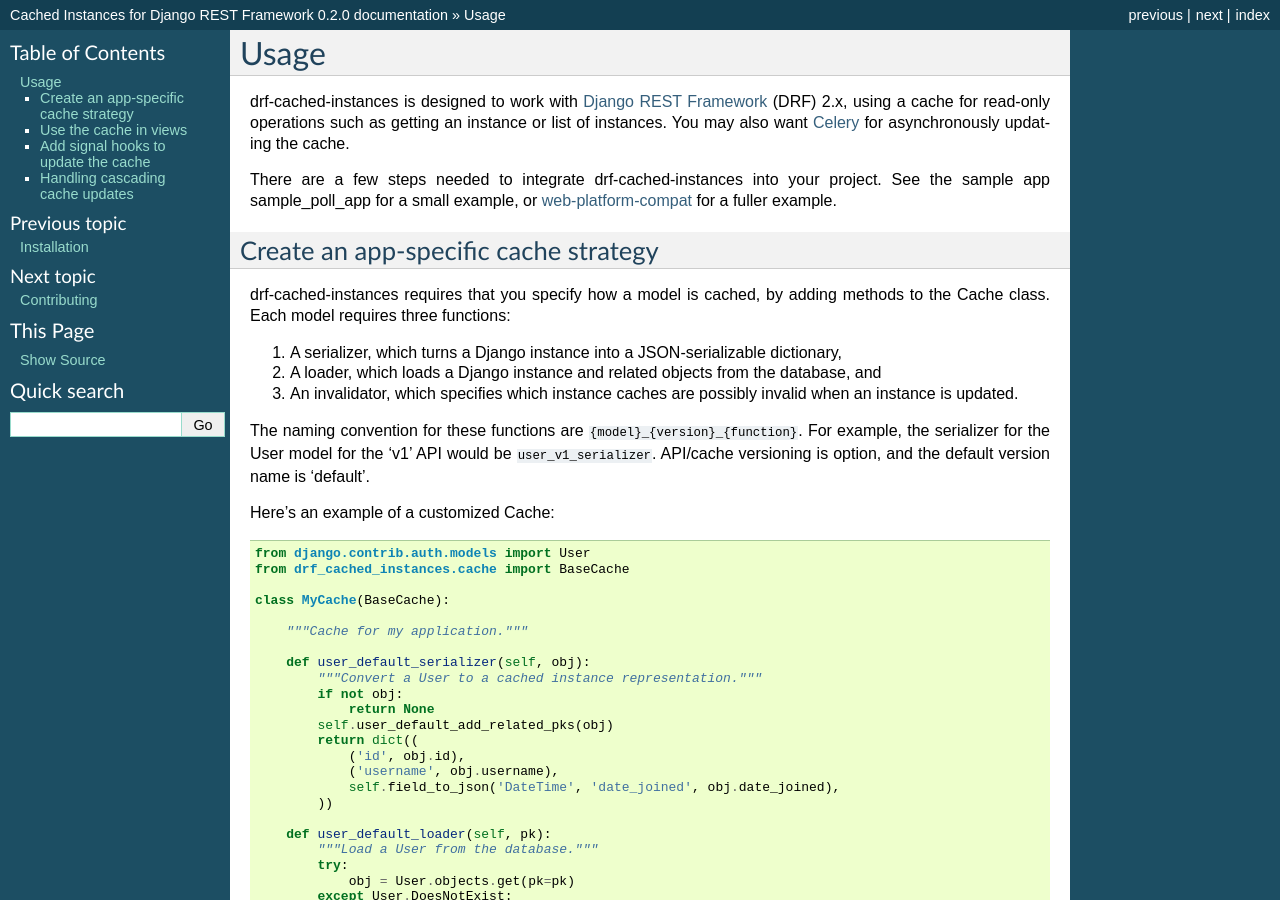
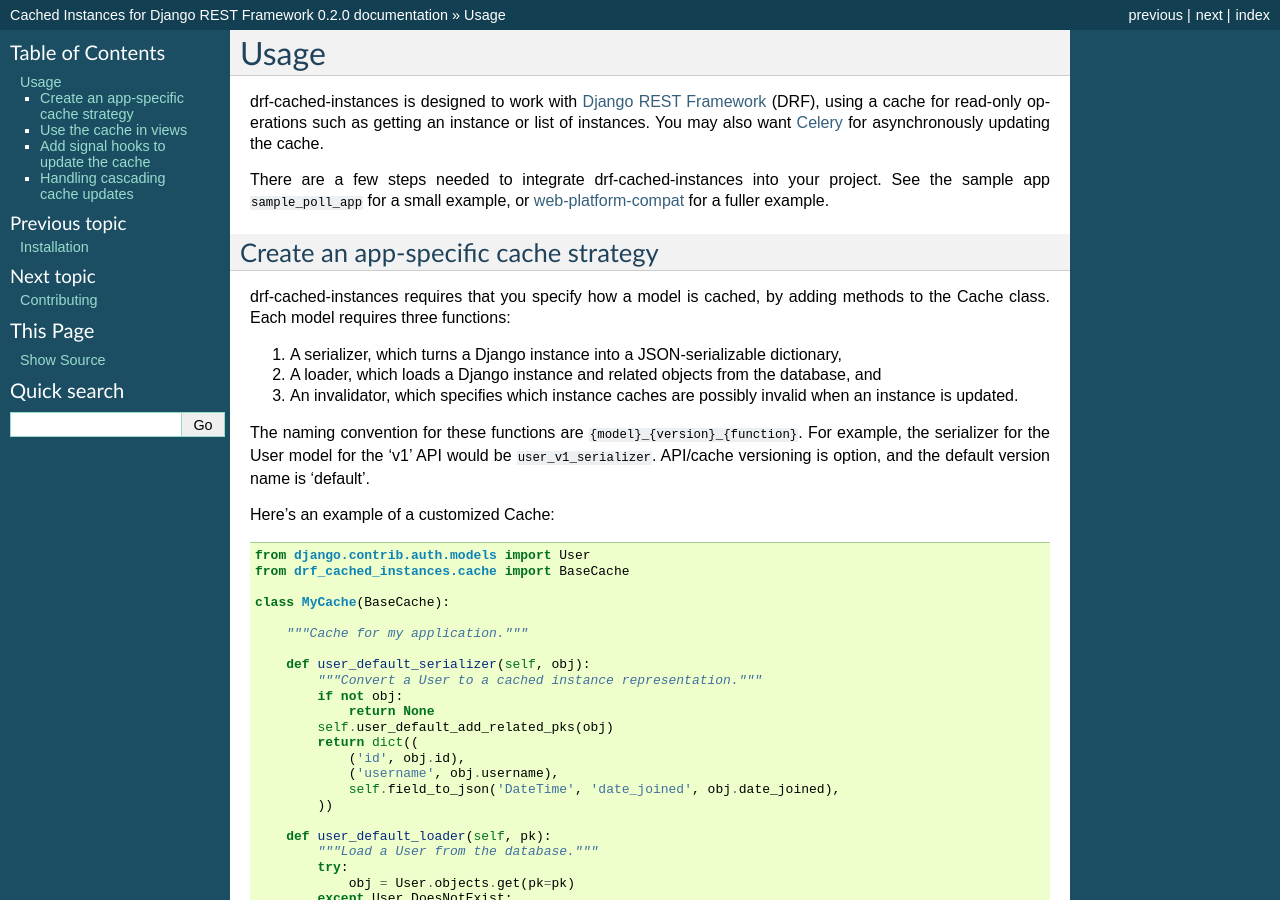
Before and after one commit to jwhitlock/drf-cached-instances, a Sphinx documentation site: the page built from docs/usage.rst, in a window 1280 px wide and 900 px high. Built offline with Sphinx 7.4.7, drawn with Linux system fonts in a browser that asks for light colours.

Commit message:
Refresh docs

```diff
--- a/docs/usage.rst
+++ b/docs/usage.rst
@@ -2,13 +2,13 @@
 Usage
 =====
 
-drf-cached-instances is designed to work with `Django REST Framework`_ (DRF)
-2.x, using a cache for read-only operations such as getting an instance or list
+drf-cached-instances is designed to work with `Django REST Framework`_ (DRF),
+using a cache for read-only operations such as getting an instance or list
 of instances.  You may also want Celery_ for asynchronously updating the
 cache.
 
 There are a few steps needed to integrate drf-cached-instances into your
-project.  See the sample app sample_poll_app for a small example, or
+project.  See the sample app ``sample_poll_app`` for a small example, or
 `web-platform-compat`_ for a fuller example.
 
 Create an app-specific cache strategy
```
Also changed, not shown: README.rst (+6 -4 lines), docs/index.rst (+5 -6 lines), docs/project.rst (+3 -6 lines), setup.py (+13 -1 lines), 1 other file.
